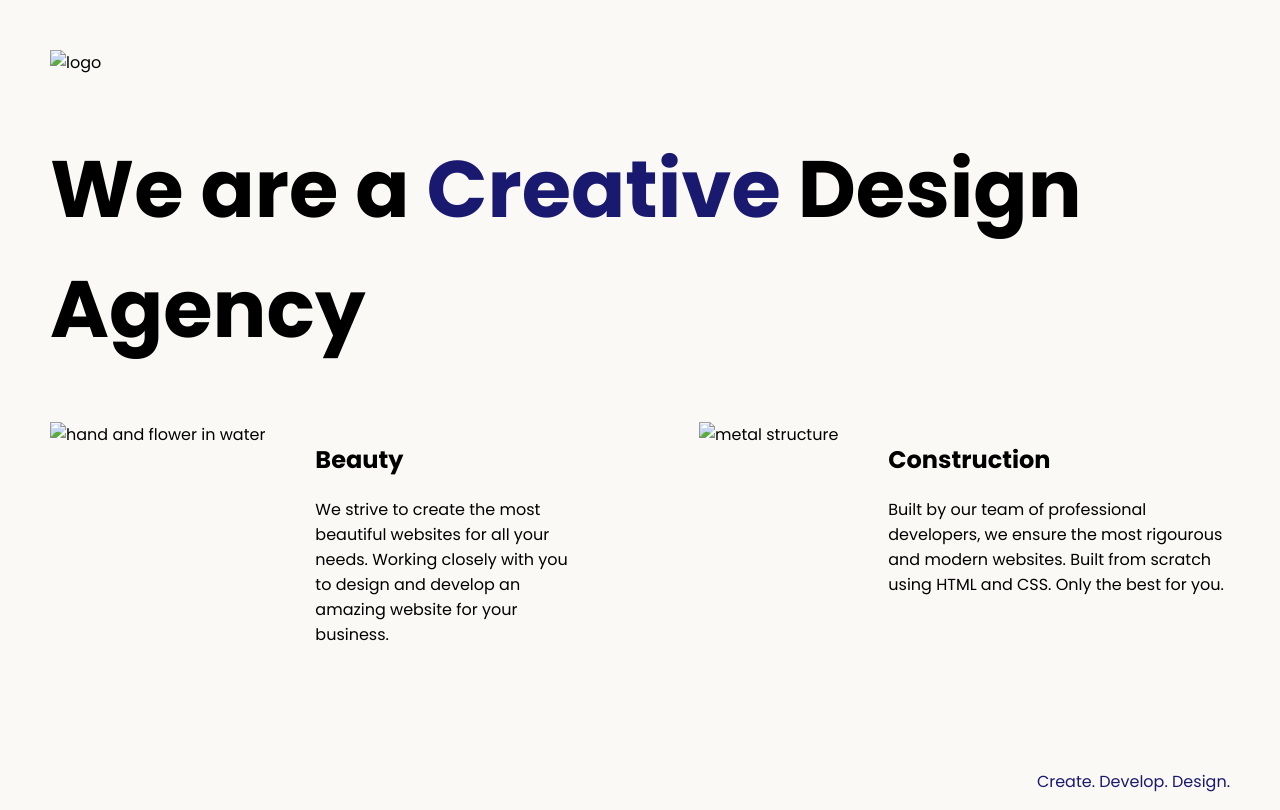
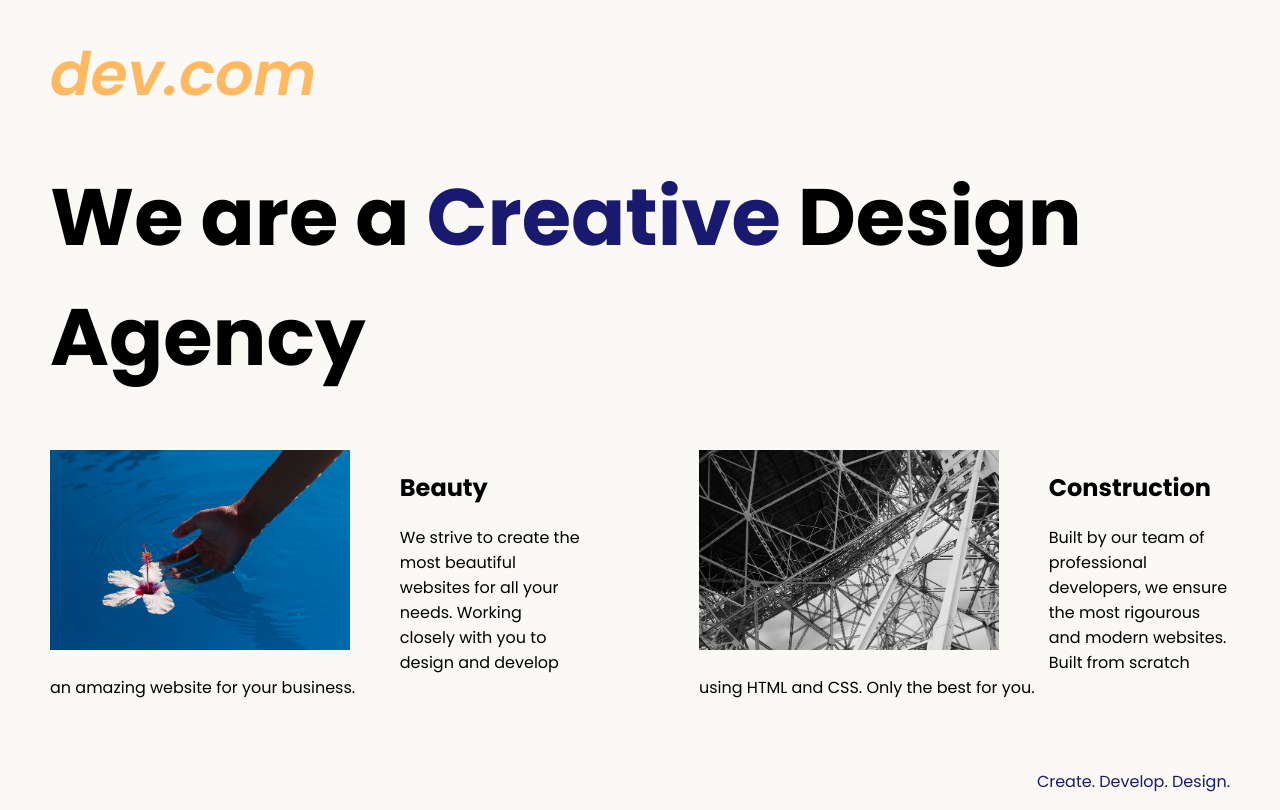
Before and after one commit to francelleira/project-web_design_agency_website, a plain HTML site: page index.html in a window 1280 px wide. Drawn offline with Linux system fonts and the light colour scheme.

Commit message:
Update index.html

```diff
--- a/index.html
+++ b/index.html
@@ -13,9 +13,9 @@
 
 <body>
   <div class="main">
-    <img class="logo" src="./assets/images/logo.png" alt="logo">
+    <img class="logo" src="./logo.png" alt="logo">
     <h1>We are a <span class="creative" >Creative</span> Design Agency</h1>
-    <div class="left card"><img class="tile-image" src="./assets/images/beautiful.jpg" alt="hand and flower in water">
+    <div class="left card"><img class="tile-image" src="./beautiful.jpg" alt="hand and flower in water">
       <h2 class="card-title">Beauty</h2>
       <p class="card-text">We strive to create the most beautiful websites for all your needs. Working closely with you
         to
@@ -23,7 +23,7 @@
         develop an amazing website for your business.</p>
     </div>
 
-    <div class="right card"><img class="tile-image" src="./assets/images/construction.jpg" alt="metal structure">
+    <div class="right card"><img class="tile-image" src="./construction.jpg" alt="metal structure">
       <h2 class="card-title">Construction</h2>
       <p>Built by our team of professional developers, we ensure the most rigourous and modern websites. Built from
         scratch using HTML and CSS. Only the best for you.</p>
```
